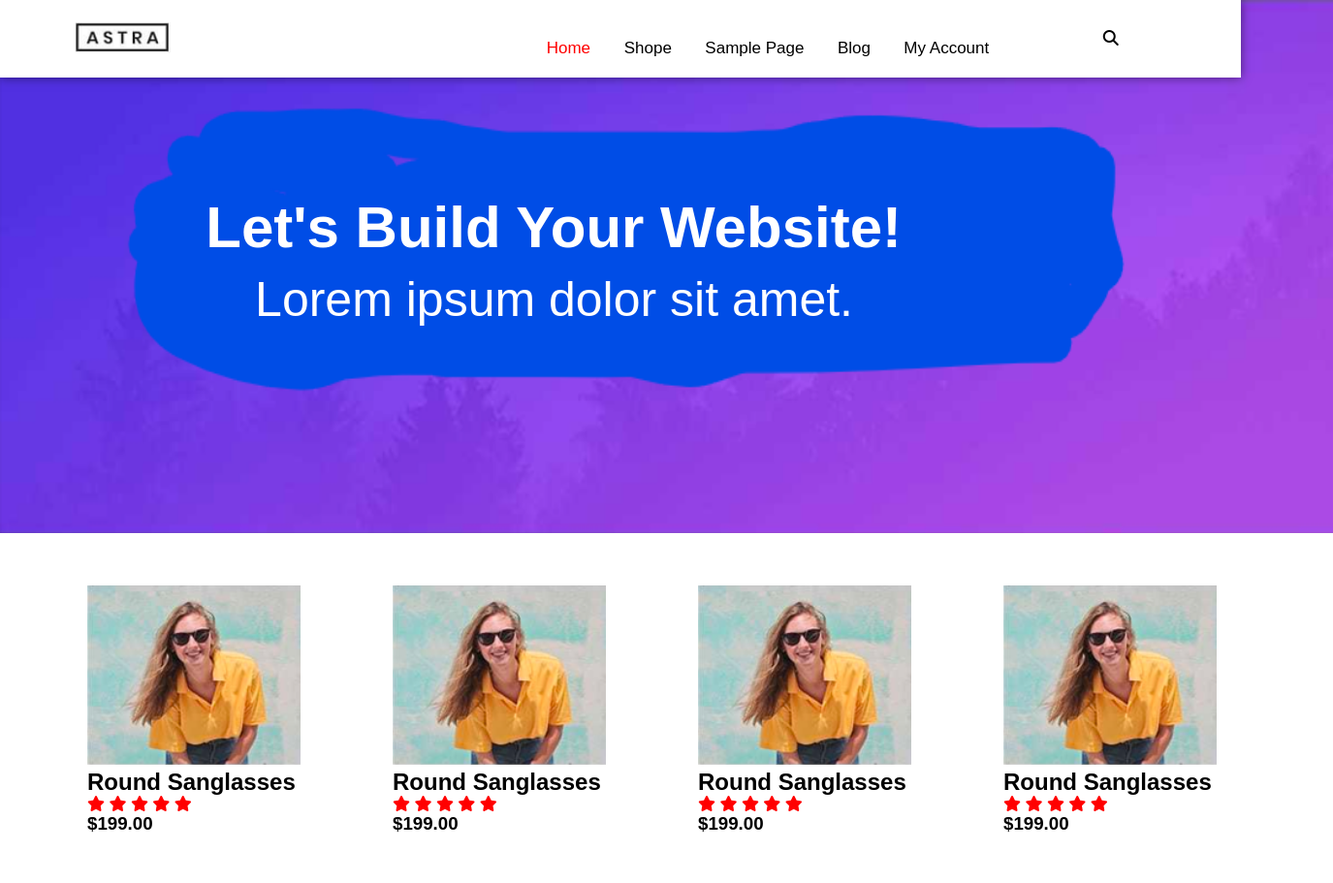
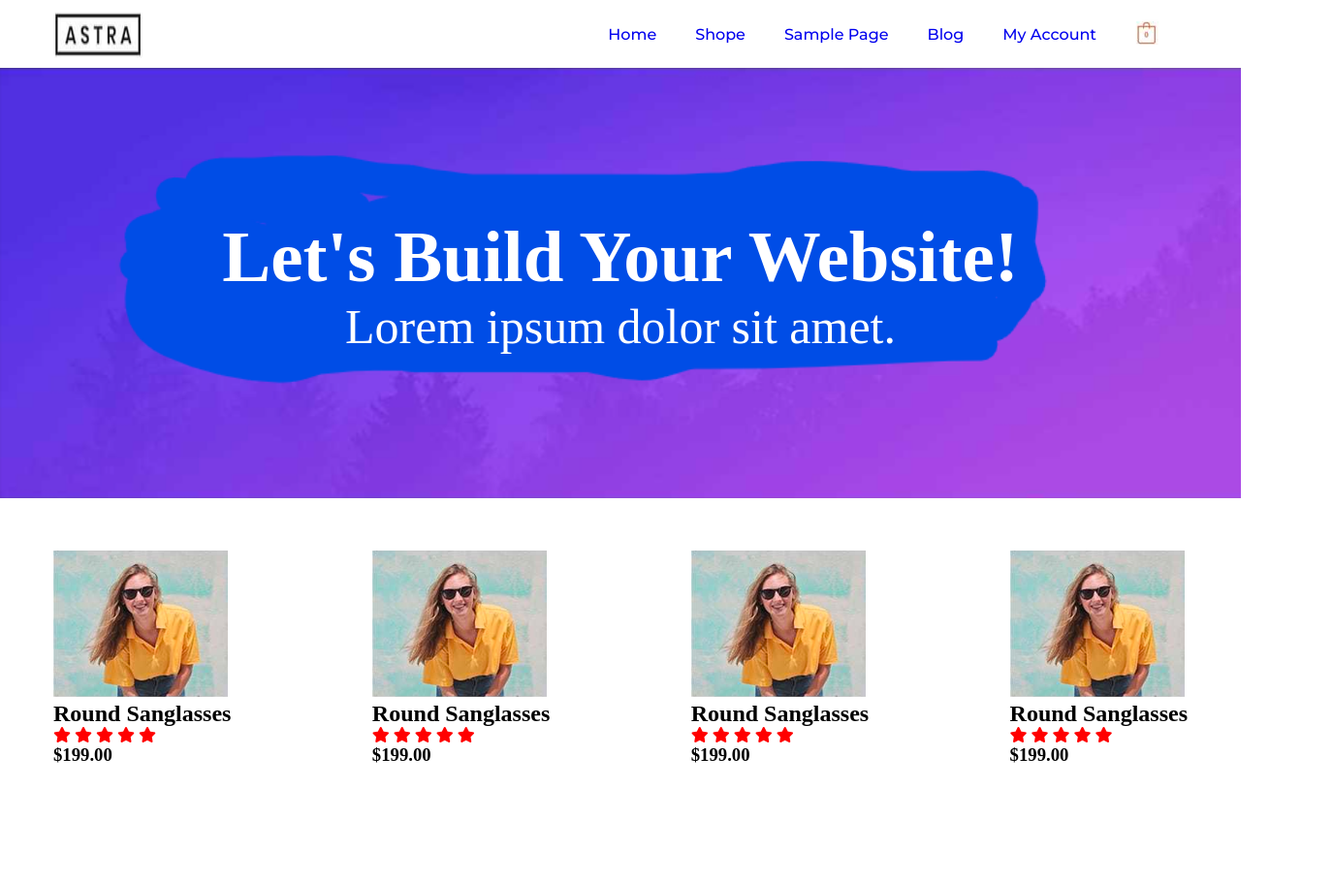
Before and after one commit to codergens/kawsar, a plain HTML site: page header-banner-product/index.html in a window 1280 px wide. Shown: the whole page at 97% size, 1375 px wide, since content can reach past the window. After the commit the page ends 840 px from the top, so only its background shows below. Drawn offline with Linux system fonts and the light colour scheme.

Commit message:
new design applied

```diff
--- a/header-banner-product/index.html
+++ b/header-banner-product/index.html
@@ -1,50 +1,50 @@
 <!DOCTYPE html>
 <html lang="en">
+
 <head>
     <meta charset="UTF-8">
     <meta http-equiv="X-UA-Compatible" content="IE=edge">
     <meta name="viewport" content="width=device-width, initial-scale=1.0">
     <link rel="stylesheet" href="style.css">
     <title>Document</title>
-    <link rel="stylesheet" href="https://cdnjs.cloudflare.com/ajax/libs/font-awesome/6.1.1/css/all.min.css" integrity="sha512-KfkfwYDsLkIlwQp6LFnl8zNdLGxu9YAA1QvwINks4PhcElQSvqcyVLLD9aMhXd13uQjoXtEKNosOWaZqXgel0g==" crossorigin="anonymous" referrerpolicy="no-referrer" />
+    <link rel="stylesheet" href="https://cdnjs.cloudflare.com/ajax/libs/font-awesome/6.1.1/css/all.min.css"
+        integrity="sha512-KfkfwYDsLkIlwQp6LFnl8zNdLGxu9YAA1QvwINks4PhcElQSvqcyVLLD9aMhXd13uQjoXtEKNosOWaZqXgel0g=="
+        crossorigin="anonymous" referrerpolicy="no-referrer" />
+    <link rel="preconnect" href="https://fonts.googleapis.com">
+    <link rel="preconnect" href="https://fonts.gstatic.com" crossorigin>
+    <link href="https://fonts.googleapis.com/css2?family=Montserrat:wght@500&display=swap" rel="stylesheet">
 </head>
+
 <body>
-
-
     <section id="Home">
-    <nav>
-        <div class="logo">
-            <img src="logo.png">
-        </div>
-
-        <ul class="btn">
-            <div class="home">
+        <header>
+            <div class="container">
+                <div class="dflex space-between">
+                    <img src="logo.png" alt="">
+                    <ul id="main_menu">
                         <li><a href="Home">Home</a></li>
-        </div>
                         <li><a href="Shop">Shope</a></li>
                         <li><a href="Sample Page">Sample Page</a></li>
                         <li><a href="Blog">Blog</a></li>
                         <li><a href="My Account">My Account</a></li>
+                        <li><img src="icon.png" alt=""></li>
+                    </ul>
                 </div>
-        </ul>
-        <div class="icon">
-            <i class="fa-solid fa-magnifying-glass"></i>
             </div>
-    </nav>
+        </header>
 
-    <div class="color">
-
+        <div class="benner">
             <img src="background.png">
+            <div class="benner_content">
                 <h1>Let's Build Your Website!</h1>
                 <p>Lorem ipsum dolor sit amet.</p>
             </div>
+        </div>
 
 
-
-
-
-
-       <div class="grid-container">
+        <div class="features">
+            <div class="container">
+                <div class="dflex space-between">
                     <div class="item">
                         <img src="product1.png" alt="">
                         <h2>Round Sanglasses</h2>
@@ -93,18 +93,12 @@
                         </div>
                         <h3>$199.00</h3>
                     </div>
-
                 </div>
-
-
-
-
-
-
-
-
+            </div>
+        </div>
 
     </section>
 
 </body>
+
 </html>
--- a/header-banner-product/style.css
+++ b/header-banner-product/style.css
@@ -1,112 +1,78 @@
-*{
+* {
     margin: 0;
     padding: 0;
     box-sizing: border-box;
-    font-family: sans-serif;
-}
-html{
-    scroll-behavior: smoth;
 }
 
-section{
-    width: 100%;
-    height: 100vh;
+.dflex {
+    display: flex;
 }
-section nav{
-    display: flex;
-    justify-content: space-around;
-    align-items: center;
-    position: fixed;
-    right: 0;
-    left: 0;
-    background: white;
-    box-shadow: 0 0 10px rgba(0,0,0,0.5);
-    z-index: 1000;
-    height: 80px;
+
+.space-between {
+    justify-content: space-between;
 }
-section nav .logo img{
-    width: 100px;
-    cursor: pointer;
-    margin: 10px 0;
-}
-.logo img{
-    position: relative;
-    right: 50px;
+
+header {
+    background-color: white;
+    padding: 10px;
+    text-align: center;
+    font-family: montserrat;
 }
 
 
-.btn{
+.container {
+    width: 1500px;
+    max-width: 1170px;
+    margin: auto;
+}
+
+#main_menu {
+    display: flex;
+    list-style: none;
+    align-items: center;
+    padding: 10px;
+}
+
+#main_menu li {
+    display: inline-block;
+    margin: 0 20px;
+}
+
+#main_menu a {
+    text-decoration: none;
+}
+
+.benner {
     position: relative;
-    left: 150px;
 }
-.home li a {
+
+.benner img {
+    width: 100%;
+}
+
+.benner_content {
+    position: absolute;
+    color: white;
+    font-size: 50px;
+    top: 0;
+    text-align: center;
+    left: 0;
+    bottom: 0;
+    right: 0;
+    margin: auto;
+    width: 100%;
+    height: 100%;
+    display: flex;
+    flex-direction: column;
+    flex-wrap: nowrap;
+    align-content: center;
+    justify-content: center;
+    align-items: center;
+}
+
+.menu_icon {
     color: red;
 }
-
-.home{
-    position: relative;
-    right: 80px;
-    top: 20px;
+.features{
+    padding: 50px;
 }
-
-section nav ul{
-    list-style: none;
-}
-section nav ul li{
-    display: inline-block;
-    margin: 0 15px;
-}
-section nav ul li a{
-    text-decoration: none;
-    color: #000;
-    font-weight: 500;
-    font-size: 17px;
-    transition: 0.1s;
-}
-
-
-.color img{
-    height: 550px;
-    width: 1375px;
-}
-.color h1{
-    position: absolute;
-    color: white;
-    right: 350px;
-    font-size: 60px;
-    top: 200px;
-}
-.color p{
-    position: absolute;
-    color: white;
-    right: 400px;
-    font-size: 50px;
-    top: 280px;
-}
-
-
-
-    .grid-container {
-        display: grid;
-        grid-template-columns: 1fr 1fr 1fr 1fr;
-        grid-gap: 80px;
-        padding: 50px;
-      }
-
-
-      .grid-container{
-        position: relative;
-        left: 40px;
-      }
-
-
-      .grid-container img{
-        width: 220px;
-      }
-
-
-
-
-.menu_icon{
-    color: red;
-}
```
Also changed, not shown: html-lerning/index.html (added, +12 -0 lines). Lines whose indentation alone changed are shown as unchanged.
